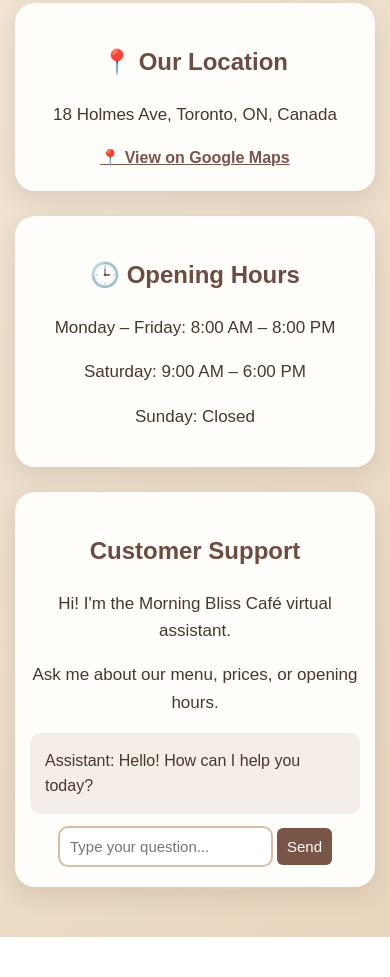
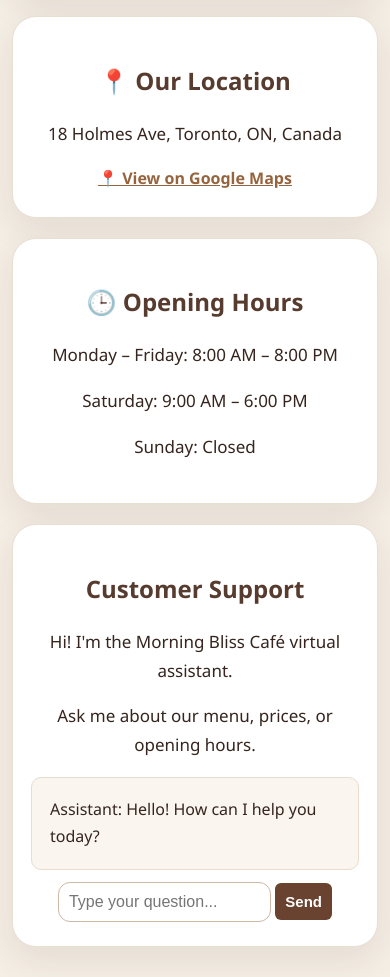
Before and after one commit to tsevelee1929/HS, a plain HTML site: page index.html in a window 390 px wide. Shown: the part 1020-1997 px from the top of the page. Before the commit the page ends 1957 px from the top, so only its background shows below. Drawn offline with Linux system fonts and the light colour scheme.

Commit message:
Update index.html

```diff
--- a/index.html
+++ b/index.html
@@ -121,6 +121,135 @@ button:hover {
   button {
     padding: 12px;
   }
+ /* MODERN CAFE DESIGN */
+
+body {
+  font-family: 'Segoe UI', Arial, sans-serif;
+  background: #f5eee5;
+  color: #35251e;
+  line-height: 1.7;
+  padding: 30px 16px;
+}
+
+h1 {
+  font-size: clamp(34px, 6vw, 56px);
+  color: #39241b;
+  font-weight: 800;
+  letter-spacing: -1px;
+  margin-bottom: 8px;
+}
+
+h2 {
+  color: #573b2e;
+  font-size: 27px;
+  margin-bottom: 18px;
+}
+
+.card {
+  background: #ffffff;
+  max-width: 760px;
+  margin: 28px auto;
+  padding: 36px;
+  border-radius: 24px;
+  border: 1px solid #e9ded2;
+  box-shadow: 0 12px 35px rgba(55,35,20,0.09);
+}
+
+.card:hover {
+  transform: translateY(-3px);
+  box-shadow: 0 18px 42px rgba(55,35,20,0.14);
+}
+
+.card p {
+  font-size: 17px;
+}
+
+body > img {
+  display: block;
+  width: 100%;
+  max-width: 760px;
+  height: 400px;
+  object-fit: cover;
+  border-radius: 24px;
+  margin: 28px auto;
+  box-shadow: 0 15px 35px rgba(55,35,20,0.15);
+}
+
+hr {
+  border: none;
+  border-top: 1px solid #eee2d6;
+  margin: 18px 0;
+}
+
+a {
+  color: #95643e;
+  font-weight: 600;
+}
+
+#chat {
+  background: #faf5ef !important;
+  border: 1px solid #eadccd;
+  border-radius: 18px;
+  padding: 18px !important;
+  max-height: 380px;
+  overflow-y: auto;
+}
+
+#question {
+  width: 68%;
+  max-width: 450px;
+  border: 1px solid #cdb8a6;
+  border-radius: 12px;
+  padding: 14px;
+  font-size: 16px;
+}
+
+#question:focus {
+  border-color: #825338;
+  outline: 2px solid #ead8c7;
+}
+
+button {
+  background: #69432f !important;
+  color: white !important;
+  padding: 14px 22px;
+  border: none;
+  border-radius: 12px;
+  font-weight: 600;
+  cursor: pointer;
+}
+
+button:hover {
+  background: #40291e !important;
+}
+
+@media (max-width: 600px) {
+  body {
+    padding: 20px 12px;
+  }
+
+  .card {
+    padding: 24px 18px;
+    margin: 20px auto;
+  }
+
+  body > img {
+    height: 290px;
+    border-radius: 18px;
+  }
+
+  h2 {
+    font-size: 24px;
+  }
+
+  #question {
+    width: 65%;
+  }
+
+  button {
+    padding: 12px;
+  }
+}
   </style>
 </head>
 <body>
```
